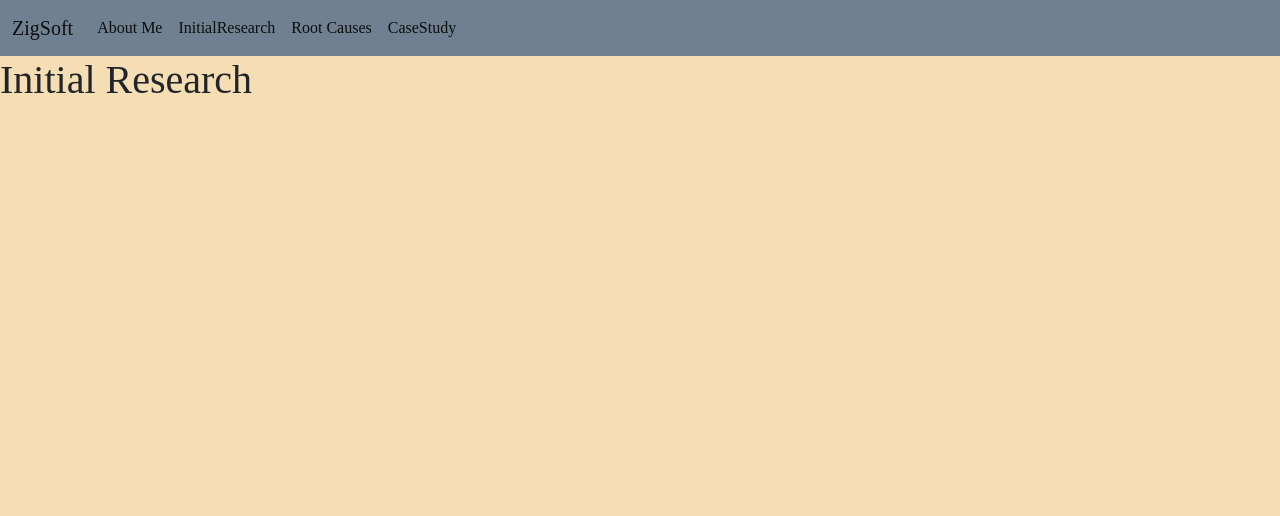
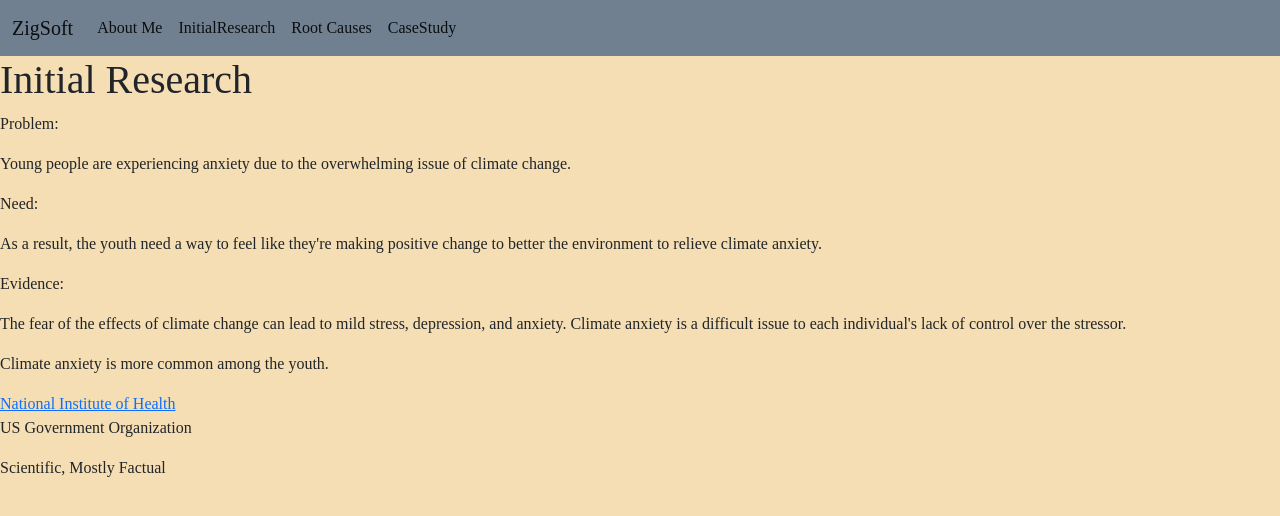
Before and after one commit to Ziggy-Henry/CScapstone, a plain HTML site: page InitialResearchZiggy.html in a window 1280 px wide. Drawn offline with nearby package versions, Linux system fonts and the light colour scheme.

Commit message:
Add files via upload

```diff
--- a/InitialResearchZiggy.html
+++ b/InitialResearchZiggy.html
@@ -57,6 +57,16 @@
     </nav>
 
     <h1>Initial Research</h1>
+      <p>Problem: </p><p>Young people are experiencing anxiety due to the overwhelming issue of climate change.</p>
+      <p>Need: </p><p>As a result, the youth need a way to feel like they're making
+       positive change to better the environment to relieve climate anxiety.</p>
+      <p>Evidence: </p><p>The fear of the effects of climate change can lead to mild stress, depression, and anxiety.
+      Climate anxiety is a difficult issue to each individual's lack of control over the stressor.</p>
+      <p>Climate anxiety is more common among the youth.</p>
+      <a href="https://www.ncbi.nlm.nih.gov/pmc/articles/PMC8499625/">National Institute of Health</a>
+      <p>US Government Organization</p>
+      <p>Scientific, Mostly Factual</p>
+
 
     <script src="https://cdn.jsdelivr.net/npm/bootstrap@5.2.3/dist/js/bootstrap.bundle.min.js" integrity="sha384-kenU1KFdBIe4zVF0s0G1M5b4hcpxyD9F7jL+jjXkk+Q2h455rYXK/7HAuoJl+0I4" crossorigin="anonymous"></script>
   </body>
```
